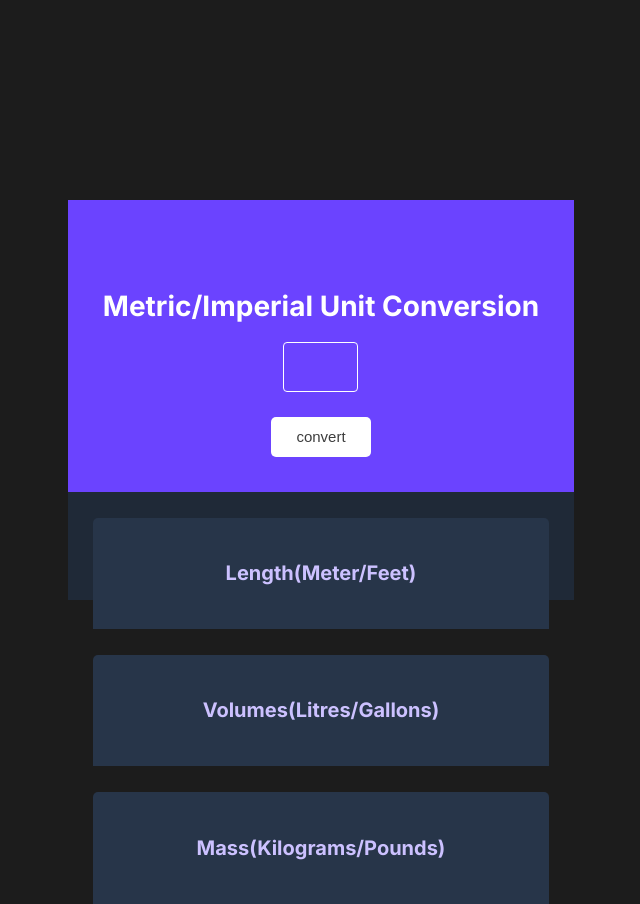
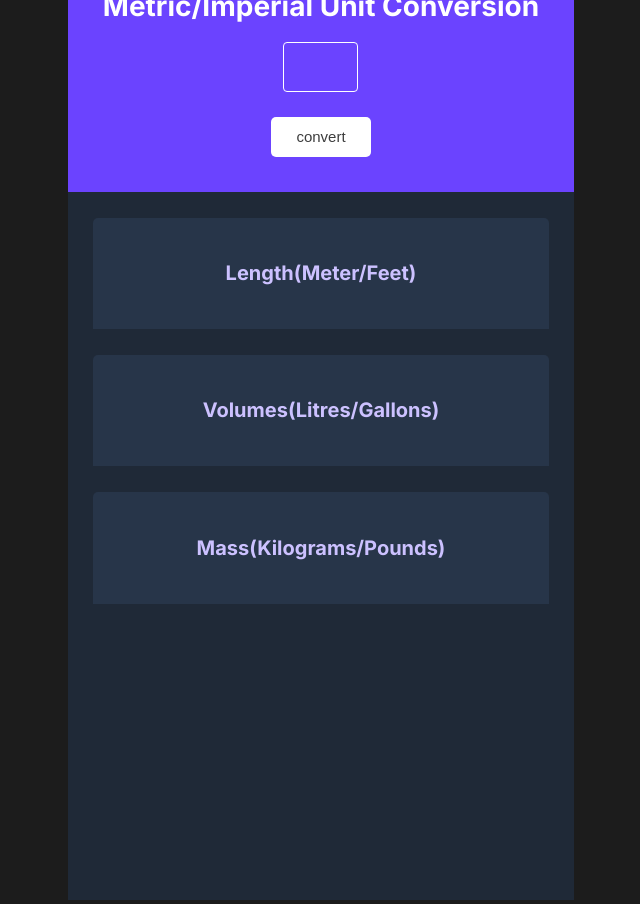
Before and after one commit to dubemoyibe-star/Unit-conversion, a plain HTML site: page index.html in a window 1280 px wide. Shown: the whole page, without its empty margins (319-959 px from the left). Drawn offline with Linux system fonts and the light colour scheme.

Commit message:
Update index.css

```diff
--- a/index.css
+++ b/index.css
@@ -14,7 +14,7 @@ body {
 
 #container{
  background-color: rgb(31, 41, 55);
- height: 400px;
+ height: 1000px;
 }
 
 #heading{
```
